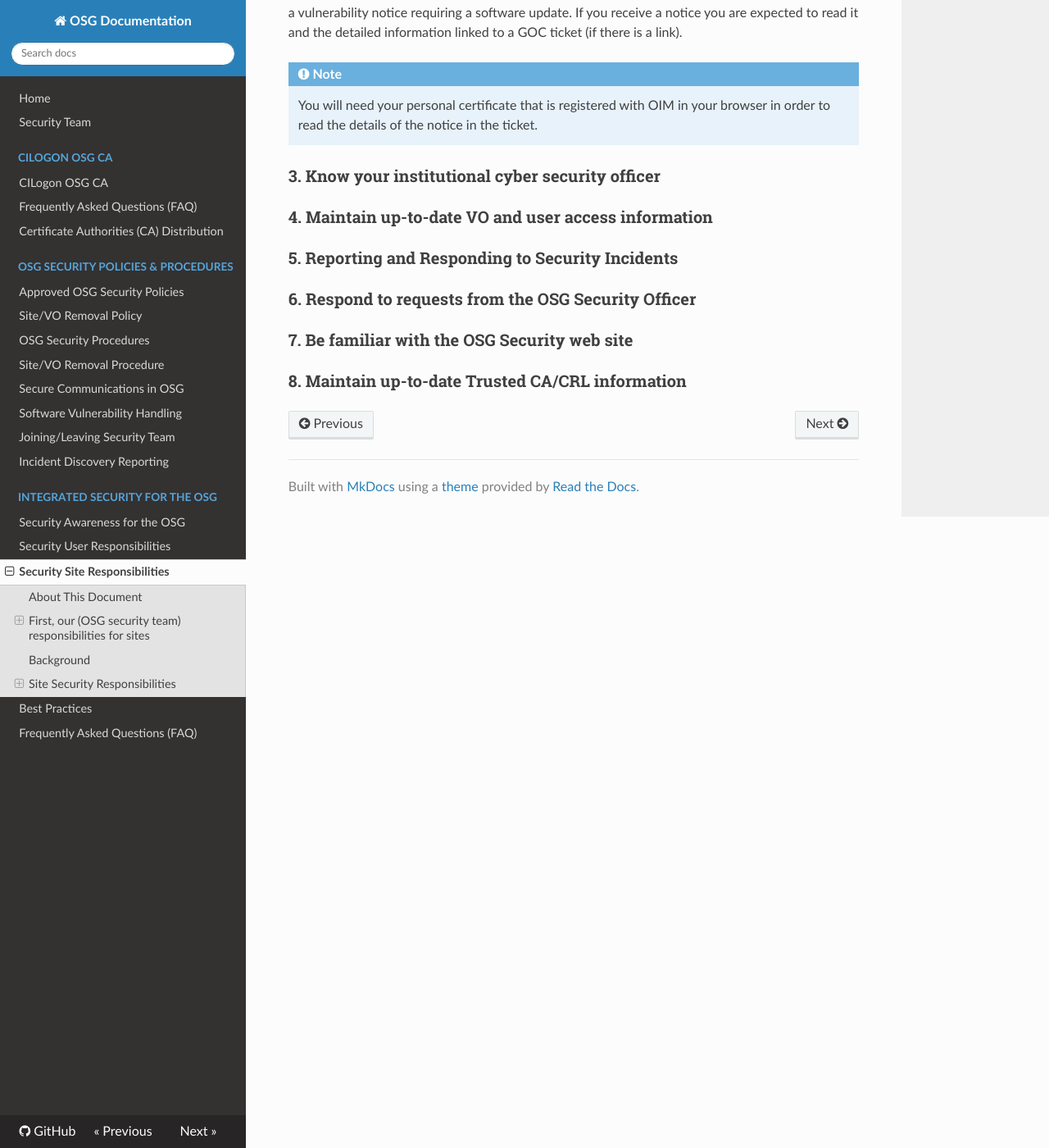
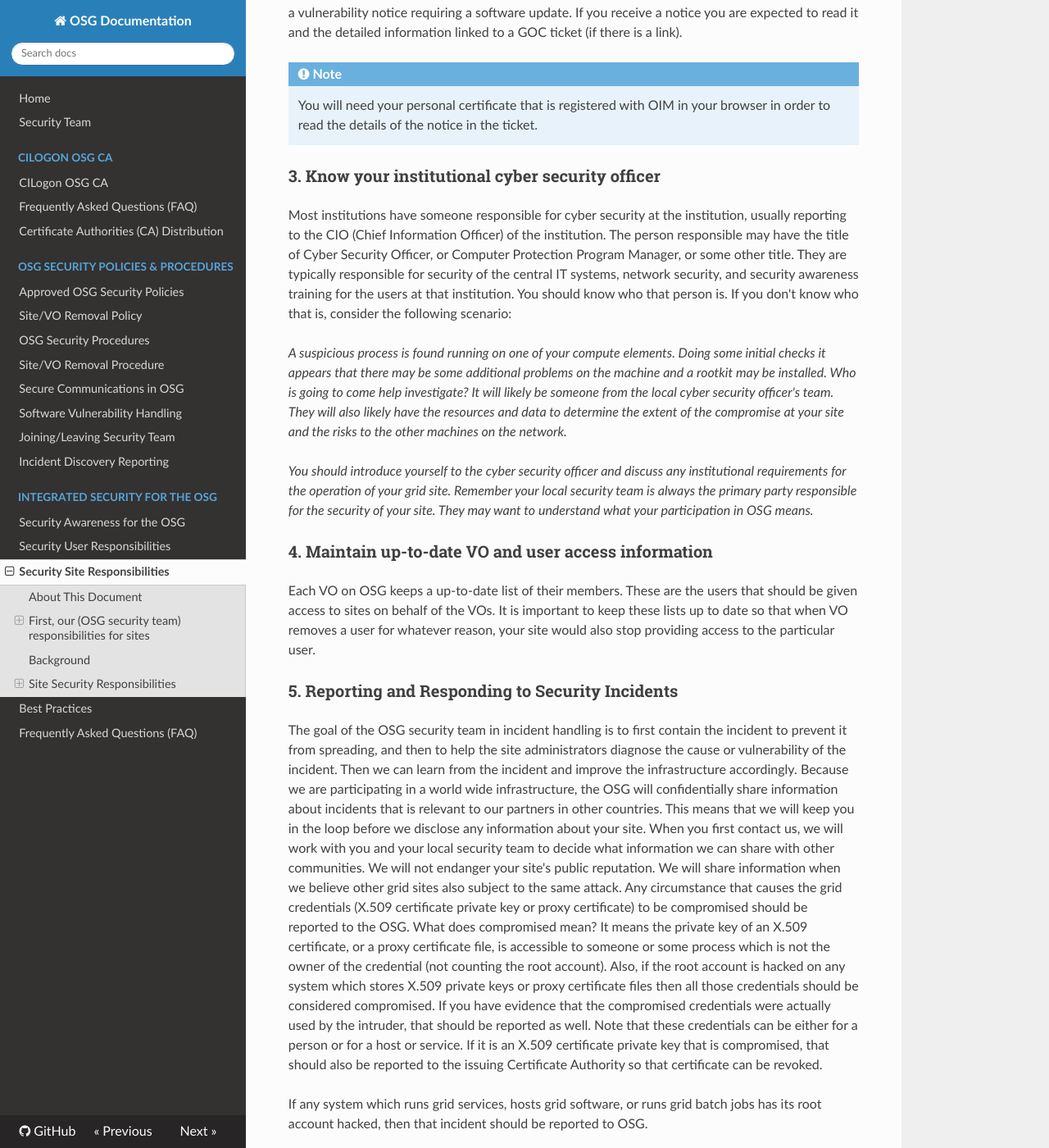
Before and after one commit to opensciencegrid/security, an MkDocs documentation site: the page built from docs/SecuritySiteResponsibilities.md, in a window 1280 px wide and 1400 px high, scrolled down 2299 px. Shown: the whole window at 82% size. Built offline with MkDocs 1.6.1, drawn with Linux system fonts in a browser that asks for light colours; nearby versions of some CDN libraries; old or Windows-style settings are respelled for this version of MkDocs; some of the changed text lies outside the part shown.

Commit message:
Update SecuritySiteResponsibilities.md

```diff
--- a/docs/SecuritySiteResponsibilities.md
+++ b/docs/SecuritySiteResponsibilities.md
@@ -50,12 +50,39 @@ OSG sends out security notifications to all security contacts when important eve
 
 ### 3. Know your institutional cyber security officer
 
+Most institutions have someone responsible for cyber security at the institution, usually reporting to the CIO (Chief Information Officer) of the institution. The person responsible may have the title of Cyber Security Officer, or Computer Protection Program Manager, or some other title. They are typically responsible for security of the central IT systems, network security, and security awareness training for the users at that institution. You should know who that person is. If you don't know who that is, consider the following scenario:
+
+*A suspicious process is found running on one of your compute elements. Doing some initial checks it appears that there may be some additional problems on the machine and a rootkit may be installed. Who is going to come help investigate? It will likely be someone from the local cyber security officer's team. They will also likely have the resources and data to determine the extent of the compromise at your site and the risks to the other machines on the network.*
+
+*You should introduce yourself to the cyber security officer and discuss any institutional requirements for the operation of your grid site. Remember your local security team is always the primary party responsible for the security of your site. They may want to understand what your participation in OSG means.*
+
 ### 4. Maintain up-to-date VO and user access information
+
+Each VO on OSG keeps a up-to-date list of their members. These are the users that should be given access to sites on behalf of the VOs. It is important to keep these lists up to date so that when VO removes a user for whatever reason, your site would also stop providing access to the particular user.
 
 ### 5. Reporting and Responding to Security Incidents
 
+The goal of the OSG security team in incident handling is to first contain the incident to prevent it from spreading, and then to help the site administrators diagnose the cause or vulnerability of the incident. Then we can learn from the incident and improve the infrastructure accordingly. Because we are participating in a world wide infrastructure, the OSG will confidentially share information about incidents that is relevant to our partners in other countries. This means that we will keep you in the loop before we disclose any information about your site. When you first contact us, we will work with you and your local security team to decide what information we can share with other communities. We will not endanger your site's public reputation. We will share information when we believe other grid sites also subject to the same attack.
+Any circumstance that causes the grid credentials (X.509 certificate private key or proxy certificate) to be compromised should be reported to the OSG. What does compromised mean? It means the private key of an X.509 certificate, or a proxy certificate file, is accessible to someone or some process which is not the owner of the credential (not counting the root account). Also, if the root account is hacked on any system which stores X.509 private keys or proxy certificate files then all those credentials should be considered compromised. If you have evidence that the compromised credentials were actually used by the intruder, that should be reported as well. Note that these credentials can be either for a person or for a host or service. If it is an X.509 certificate private key that is compromised, that should also be reported to the issuing Certificate Authority so that certificate can be revoked.
+
+If any system which runs grid services, hosts grid software, or runs grid batch jobs has its root account hacked, then that incident should be reported to OSG.
+
+When an incident is confidentially reported to the OSG then someone from the OSG security team will follow-up with the site and proceed according to the circumstances.
+
 ### 6. Respond to requests from the OSG Security Officer
+
+In many ways, the most important security requirement for running a site is that you communicate with the OSG Security Officer and the Security Team. When issues come up or incidents occur there is usually some manual intervention required and this means reading email from the OSG security team or taking phone calls (in the most urgent cases). In order to be sure that OSG can communicate with the site administrator responsible for security of a site there is the periodic update of contact information in OIM.
+If you have confidential information to provide to the OSG security team, it can be sent via encrypted email or submitted as a security ticket to the GOC (requires a registered X509 certificate in your browser). Of course, you can always use the telephone as well for secure communications (call the GOC or individual security team members).
+
+!!! note
+    Anything you tell OSG security team in confidentiality will be kept confidential. We will not share it with any other parties, including other sites, VOs, and OSG management. Of course, if the preservation of the information presents an imminent threat against the security of OSG, we may need to share it with other parties. BUT, before doing that we will inform you first, and decide how much to disclose and how to disclose the information.
 
 ### 7. Be familiar with the OSG Security web site
 
-### 8. Maintain up-to-date Trusted CA/CRL information
+Information regarding incident handling, security best practices, awareness training, procedures, etc. is linked from the main OSG Security twiki page. You should familiarize yourself with this information and browse through it before you have a security incident. Especially the sections marked URGENT and Security Awareness for OSG Participants. If you have any questions about any of the material ASK.
+
+### 8. Communicate Securely
+
+The OSG Security team encourages the use of secure email communication. All official announcements from the OSG security team will be digitally signed. We encourage you to verify the digital signatures on OSG security announcements. Also when sending sensitive information to the OSG security team, we encourage you to encrypt your messages. More information [here](SecureCommunicationsOSG)
+
+### 8. [Maintain up-to-date Trusted CA/CRL information](https://opensciencegrid.github.io/docs/common/ca/)
```
